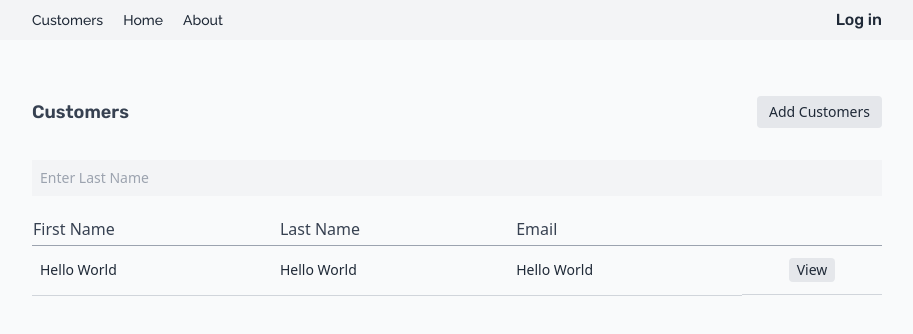
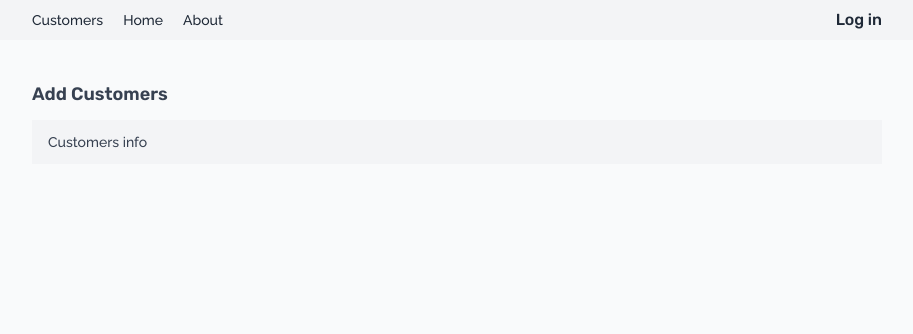
Before and after one commit to mdarmanbd/customer_manager_vue, a Vue app: page /Customers in a window 1280 px wide. Shown: the top 334 px of the page, without its empty margins (183-1096 px from the left). Built offline with nearby package versions, Linux system fonts and the light colour scheme.

Commit message:
add a router and from content

```diff
--- a/src/App.vue
+++ b/src/App.vue
@@ -1,12 +1,12 @@
 <script setup>
-  import Home from './components/Home.vue';
   import Navbar from './components/Navbar.vue';
 
 </script>
 
 <template>
   <navbar/>
-  <Home/>
+  <RouterView></RouterView>
+
 
 </template>
 
--- /dev/null
+++ b/src/components/About.vue
@@ -0,0 +1,14 @@
+<script setup>
+
+</script>
+
+<template>
+  <h3 class="text-green-500 text-2xl">About pages</h3>
+</template>
+
+
+<style scoped>
+
+
+
+</style>
--- /dev/null
+++ b/src/components/Customers.vue
@@ -0,0 +1,25 @@
+<script setup>
+
+</script>
+
+<template>
+  <div class="bg-gray-50">
+        <div class="w-[850px] m-auto h-screen overflow-y-auto pt-10">
+            <h3 class="text-lg font-semibold text-gray-700">Add Customers</h3>
+            <div class="bg-gray-100 py-3 px-4 mt-3">
+                <p class="text-sm text-gray-700 font-medium">Customers info</p>
+                <form>
+
+                </form>
+            </div>
+        </div>
+
+    </div>
+</template>
+
+
+<style scoped>
+
+
+
+</style>
--- a/src/components/Home.vue
+++ b/src/components/Home.vue
@@ -9,7 +9,10 @@
         <div class="w-[850px] m-auto h-screen overflow-y-auto pt-14">
             <div class="flex justify-between items-center">
                 <h3 class="text-lg font-semibold text-gray-700">Customers</h3>
-                <button class="text-sm bg-gray-200 block items-center py-1.5 px-3 text-gray-800 font-medium rounded cursor-pointer">Add Customers</button>
+                <router-link to="/Customers">
+                    <button class="text-sm bg-gray-200 block items-center py-1.5 px-3 text-gray-800 font-medium rounded cursor-pointer">Add Customers</button>
+                </router-link>
+
             </div>
             <input class="w-full focus:outline-none mt-8 bg-gray-100 broder text-sm font-normal border-gray-100 px-2 py-2" type="text" placeholder="Enter Last Name">
 
@@ -23,10 +26,10 @@
                 </thead>
                 <tbody>
                     <tr>
-                        <td class="pl-2 border-b border-gray-300 py-3 text-sm font-normal text-gray-800">Hello World</td>
-                        <td class="border-b border-gray-300 py-3 text-sm font-normal text-gray-800">Hello World</td>
-                        <td class="border-b border-gray-300 py-3 text-sm font-normal text-gray-800">Hello World</td>
-                        <td class="border-b border-gray-300 py-3 flex justify-center m-auto ">
+                        <td class="pl-2 border-b border-gray-300 py-2 text-sm font-normal text-gray-800">Hello World</td>
+                        <td class="border-b border-gray-300 py-2 text-sm font-normal text-gray-800">Hello World</td>
+                        <td class="border-b border-gray-300 py-2 text-sm font-normal text-gray-800">Hello World</td>
+                        <td class="border-b border-gray-300 py-2 flex justify-center m-auto ">
                             <button class="text-sm bg-gray-200 block items-center py-0.5 px-2 text-gray-800 font-medium rounded cursor-pointer">
                                 View
                             </button>
--- a/src/components/Navbar.vue
+++ b/src/components/Navbar.vue
@@ -12,10 +12,11 @@
                     <a href="#">Customers</a>
                 </li>
                 <li>
-                    <a href="#">Home</a>
+                    <router-link to="/">Home</router-link>
+
                 </li>
                 <li>
-                    <a href="#">About</a>
+                    <router-link to="/About">About</router-link>
                 </li>
             </ul>
             <div class="ml-auto block text-gray-800 hover:text-black font-rubik font-medium">
```
Also changed, not shown: src/router/router.js (+10 -0 lines).
